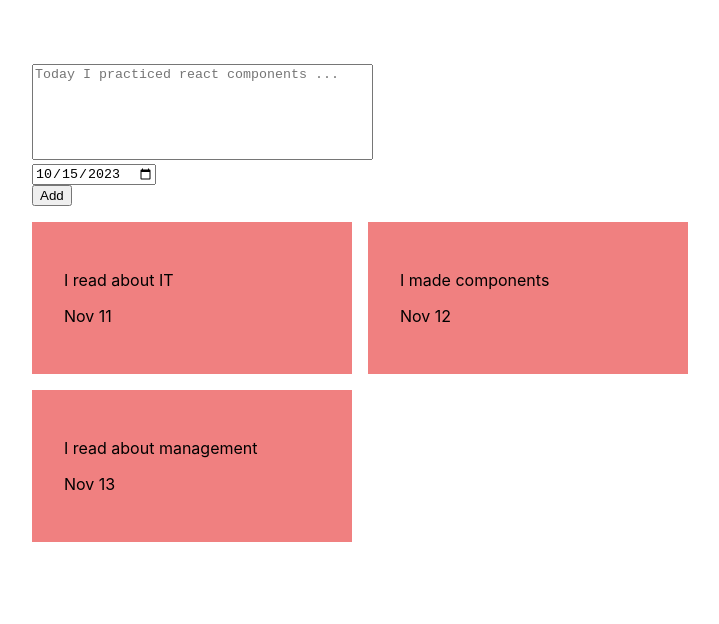
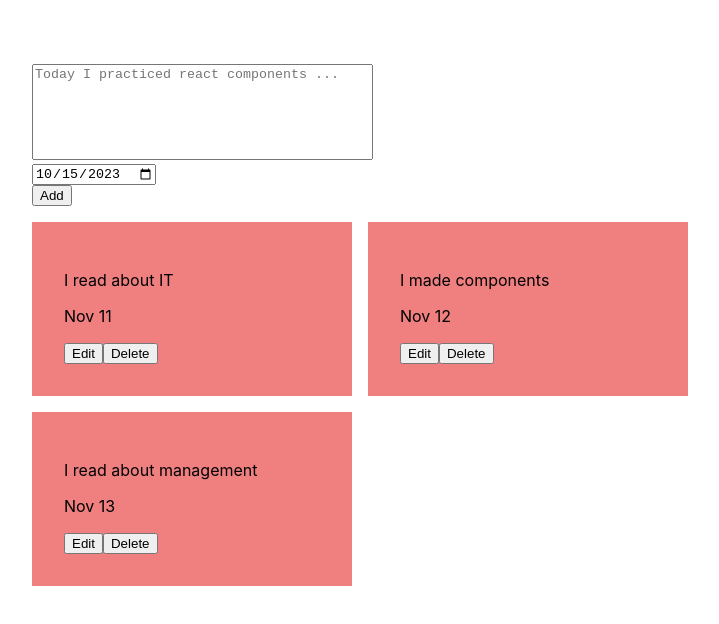
Before and after one commit to ra2dd/learn-daybook, a React (Create React App) app: page / in a window 1280 px wide. Shown: the top 624 px of the page, without its empty margins (272-991 px from the left). Built offline with nearby package versions, Linux system fonts and the light colour scheme.

Commit message:
add form component for editing, add isEditing state in app, handle daybook deletion

```diff
--- a/src/App.js
+++ b/src/App.js
@@ -2,29 +2,82 @@ import React, {useState} from "react";
 import { parseISO, format } from "date-fns";
 import { nanoid } from "nanoid";
 import Form from "./components/Form";
-import Daybook from "./components/Daybook"
+import EditForm from "./components/EditForm";
+import Daybook from "./components/Daybook";
 
 function App(props) {
 
   const [dayData, setDayData] = useState(props.daybookData)
+  const [isEditing, setEditing] = useState(false)
 
   const daybookList = dayData.map((dayItem) => (
     <Daybook
       id={dayItem.id}
       content={dayItem.content}
       date={format(parseISO(dayItem.date), 'LLL d')}
-      key={dayItem.id} />
+      key={dayItem.id}
+      deleteDaybook={deleteDaybook}
+      toogleEditing={toogleEditing} />
   ));
 
-  function addDaybook(content) {
-    const newDaybook = { id: `daybook-${nanoid()}`, content, date: format(new Date(), 'yyyy-MM-dd') };
+  function addDaybook(content, date) {
+    const newDaybook = { id: `daybook-${nanoid()}`, content, date };
     setDayData([...dayData, newDaybook]);
     console.log(dayData)
   }
 
+  function editDaybook(id, content, date) {
+    const withEditDaybooks = dayData;
+    for (let daybook of withEditDaybooks) {
+      if(daybook.id == id) {
+        [daybook.id, daybook.content, daybook.date] = [id, content, date];
+      }
+    }
+    setDayData(withEditDaybooks);
+    setEditing(false);
+    /*
+    try {
+      const test = dayData
+      const withEditDaybooks = test.map((daybook) => {
+        console.log(`daybook.id=${daybook.id} id=${id}`);
+
+        if (id == daybook.id) {
+          [daybook.id, daybook.content, daybook.date] = [id, content, date];
+        }
+      });
+      setDayData(withEditDaybooks);
+    } catch (error) {
+      alert(JSON.stringify(error));
+    }
+    */
+  }
+
+  function deleteDaybook(id) {
+    const remainingDaybooks = dayData.filter((daybook) => id != daybook.id);
+    setDayData(remainingDaybooks);
+  }
+
+  function toogleEditing(id, content, date) {
+    setEditing([id, content, format(new Date(), 'yyyy-MM-dd')]);
+  }
+
+  function getForm() {
+    if (isEditing != false) {
+      return (
+        <EditForm
+        editDaybook={editDaybook}
+        isEditing={isEditing} />
+      )
+    } else {
+      return (
+        <Form addDaybook={addDaybook} />
+      )
+    }
+  }
+
   return (
     <main>
-      <Form addDaybook={addDaybook} />
+      {getForm()}
       <section>
         {daybookList}
       </section>
--- a/src/components/Daybook.js
+++ b/src/components/Daybook.js
@@ -5,6 +5,14 @@ export default function Daybook(props) {
     <div className="daybook" id={props.id}>
       <p>{props.content}</p>
       <p>{props.date}</p>
+      <button
+        type="button"
+        onClick={() => props.toogleEditing(props.id, props.content, props.date)}
+      >Edit</button>
+      <button
+        type="button"
+        onClick={() => props.deleteDaybook(props.id)}
+      >Delete</button>
     </div>
-  )
+  );
 }
--- /dev/null
+++ b/src/components/EditForm.js
@@ -0,0 +1,44 @@
+import React, {useState} from "react";
+import { format } from "date-fns";
+
+export default function Form(props) {
+
+  const [content, setContent] = useState(props.isEditing[1]);
+  const [date, setDate] = useState(props.isEditing[2]);
+
+  function handleContentChange(event) {
+    setContent(event.target.value);
+  }
+
+  function handleDateChange(event) {
+    setDate(event.target.value);
+  }
+
+  function handleSubmitEdit(event) {
+    event.preventDefault();
+    props.editDaybook(props.isEditing[0], content, date);
+    setContent('');
+    setDate('');
+  }
+
+  return (
+    <form className="daybook-form" onSubmit={handleSubmitEdit}>
+    <textarea
+      autoComplete="off"
+      rows={6}
+      cols={40}
+      value={content}
+      onChange={handleContentChange}
+    />
+    <input
+      type="date"
+      onChange={handleDateChange}
+      value={date}
+     />
+    <button
+      type="button"
+      >Cancel</button>
+    <button type="submit">Add</button>
+  </form>
+  );
+}
```
